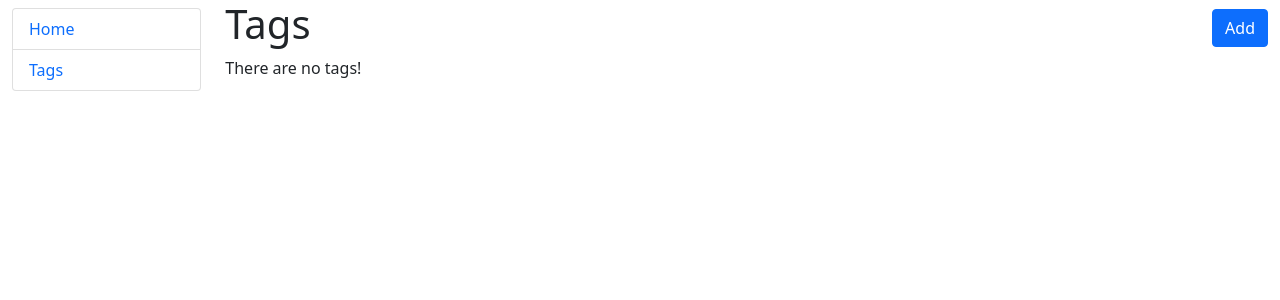
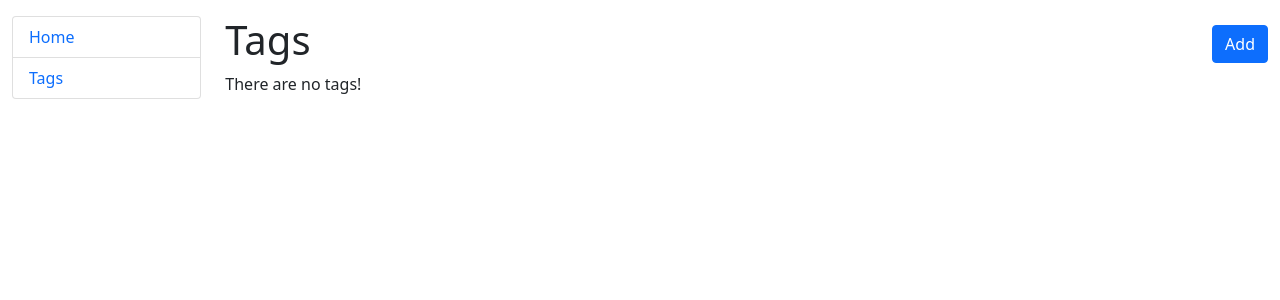
Before and after one commit to barabarinov/django-todo-list, a Django app: page /tags/ in a window 1280 px wide. Shown: the top 300 px of the page. Run offline with Django 4.2, Linux system fonts and the light colour scheme; data that the repository does not hold is empty; some libraries are stand-ins or nearby versions.

Commit message:
fixed base.html

```diff
--- a/templates/base.html
+++ b/templates/base.html
@@ -2,7 +2,9 @@
 <html lang="en">
 
 <head>
-  {% block title %}<title>TODO List</title>{% endblock %}
+  {% block title %}
+    <title>TODO List</title>
+  {% endblock %}
   <meta charset="utf-8">
   <meta name="viewport" content="width=device-width, initial-scale=1">
   <link href="https://cdn.jsdelivr.net/npm/bootstrap@5.1.3/dist/css/bootstrap.min.css" rel="stylesheet"
@@ -14,8 +16,8 @@
 
 <body>
 <div class="container-fluid">
-  <div class="row">
-    <div class="col-sm-2 mt-2">
+  <div class="row mt-3">
+    <div class="col-sm-2">
 
       {% block sidebar %}
         {% include "sidebar.html" %}
```
